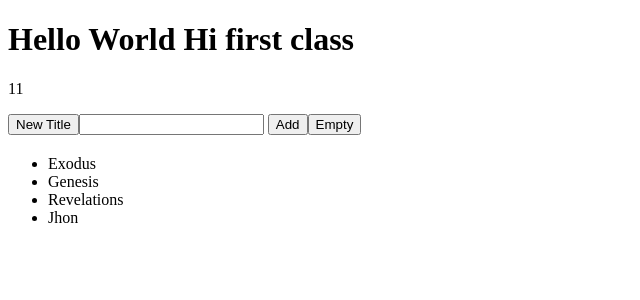
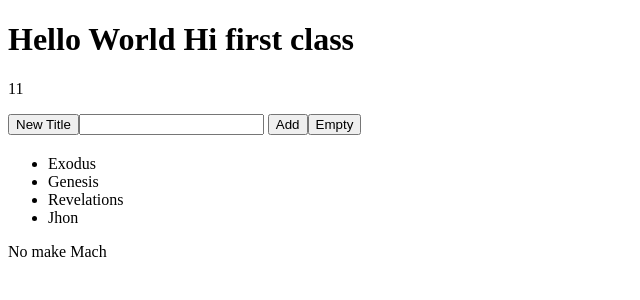
Before and after one commit to riverodc/myapp-angular, an Angular app: page / in a window 1280 px wide. Shown: the top 300 px of the page, without its empty margins (0-640 px from the left). Built offline with nearby package versions, Linux system fonts and the light colour scheme.

Commit message:
Estructutas de control ngSwitch

```diff
--- a/src/app/app.component.html
+++ b/src/app/app.component.html
@@ -23,7 +23,7 @@ mi componente si no existe genera un ERROR
 </ul>
 
 
-<div *ngIf=" bibleBookName === 'Luke'">
+<!-- <div *ngIf=" bibleBookName === 'Luke'">
    ngIf => Mostrar Luke
 </div>
 
@@ -33,4 +33,11 @@ mi componente si no existe genera un ERROR
 
 <div *ngIf=" bibleBookName === '2Kings'">
   ngIf => Mostrar 2Kings
+</div> -->
+
+<div [ngSwitch]="bibleBookName">
+<p *ngSwitchCase=" 'Luke' ">Is Luke</p>
+<p *ngSwitchCase=" '1Kings' ">Is 1Kings</p>
+<p *ngSwitchCase=" 'Salms' ">Is Salms</p>
+<p *ngSwitchDefault>No make Mach</p>
 </div>
```
